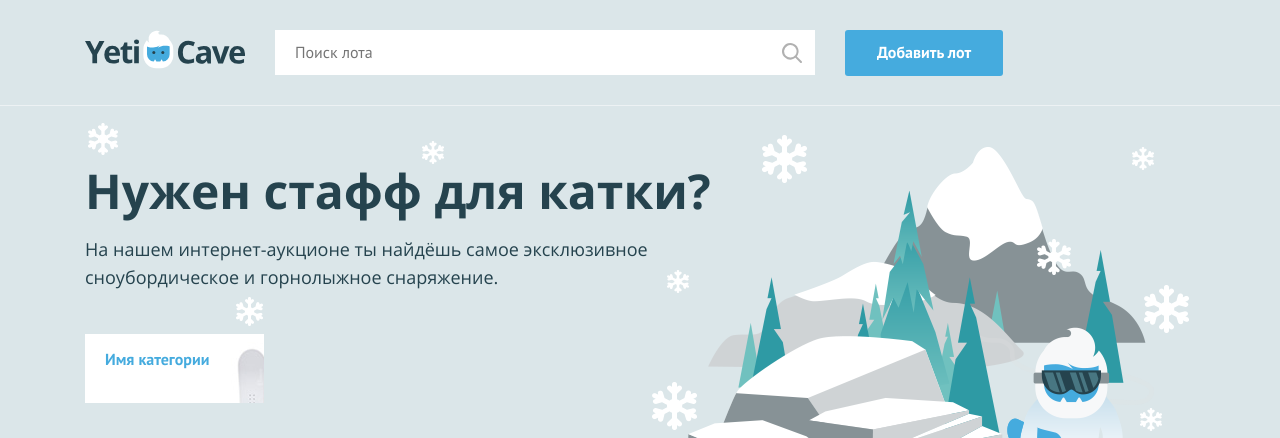
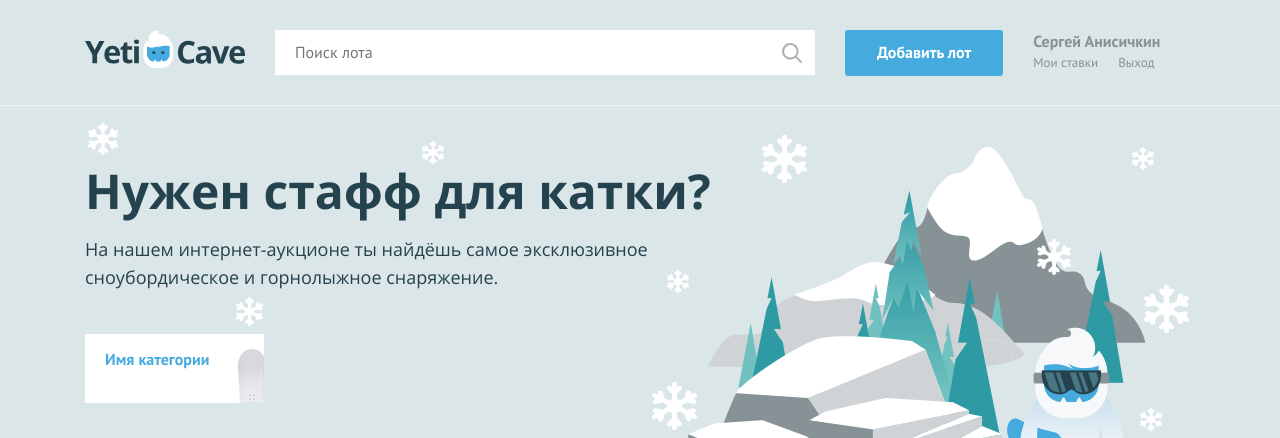
Before and after one commit to SergeyAnisichkin/565323-yeticave-9, a PHP site: page / in a window 1280 px wide. Shown: the top 438 px of the page. Run offline with PHP 8.4, Linux system fonts and the light colour scheme.

Commit message:
Добавил условие авторизации

```diff
--- a/index.php
+++ b/index.php
@@ -1,7 +1,7 @@
 <?php
 $is_auth = rand(0, 1);
 
-$user_name = ''; // укажите здесь ваше имя
+$user_name = 'Сергей Анисичкин'; // укажите здесь ваше имя
 ?>
 <!DOCTYPE html>
 <html lang="ru">
@@ -27,7 +27,22 @@ $user_name = ''; // укажите здесь ваше имя
         <a class="main-header__add-lot button" href="pages/add-lot.html">Добавить лот</a>
 
         <nav class="user-menu">
-
+            <? if ($is_auth === 1): ?>
+                <div class="user-menu__logged">
+                    <p><? print($user_name) ?></p>
+                    <a class="user-menu__bets" href="pages/my-bets.html">Мои ставки</a>
+                    <a class="user-menu__logout" href="#">Выход</a>
+                </div>
+            <? else: ?>
+                <ul class="user-menu__list">
+                    <li class="user-menu__item">
+                        <a href="#">Регистрация</a>
+                    </li>
+                    <li class="user-menu__item">
+                        <a href="#">Вход</a>
+                    </li>
+                </ul>
+            <? endif; ?>
         <!-- здесь должен быть PHP код для показа меню и данных пользователя -->
 
         </nav>
```
